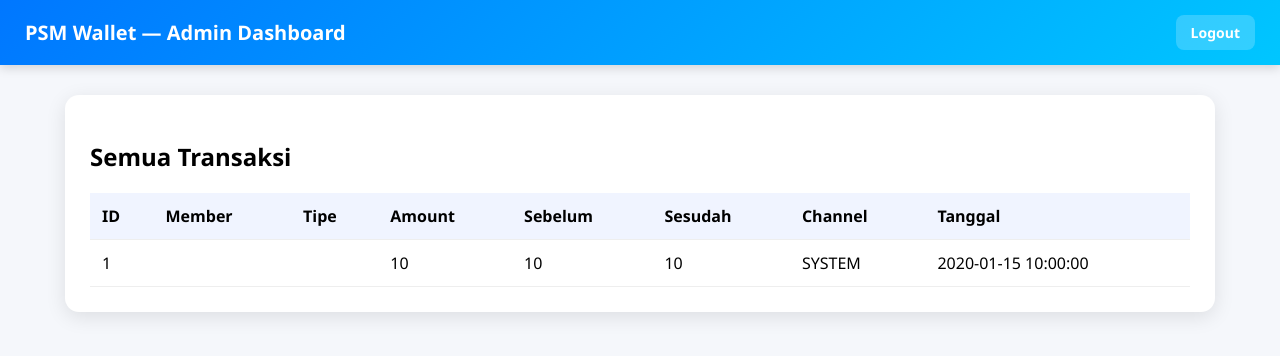
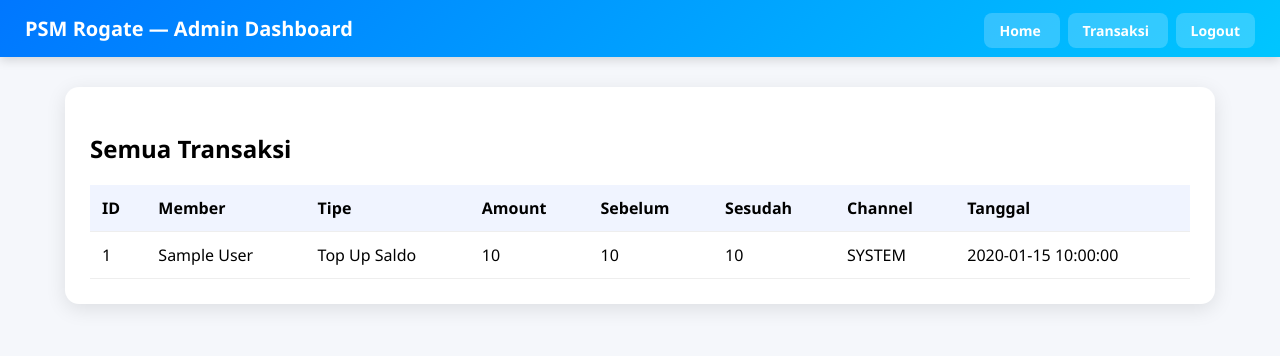
Before and after one commit to rogate13/PSM_Rogate, a CodeIgniter app: page /PSM_Rogate/index.php/adminview/transactions in a window 1280 px wide. Shown: the top 356 px of the page. Run offline with CodeIgniter, Linux system fonts and the light colour scheme; data comes from the database, SQL or seed files in the repository; tables that the repository leaves empty hold one stand-in row (values such as "Sample post"); data that the repository does not hold is empty.

Commit message:
perbaikan tampilan

```diff
--- a/application/controllers/AdminView.php
+++ b/application/controllers/AdminView.php
@@ -26,7 +26,7 @@ class AdminView extends CI_Controller
         if (!$data['member']) show_404();
 
         $this->load->view('admin/layouts/header');
-        $this->load->view('admin/members/detail', $data);
+        $this->load->view('admin/detail', $data);
         $this->load->view('admin/layouts/footer');
     }
 
--- a/application/models/Transaction_model.php
+++ b/application/models/Transaction_model.php
@@ -23,9 +23,15 @@ class Transaction_model extends CI_Model
     public function getAll()
     {
         return $this->db
-            ->select('transactions.*, transaction_types.code AS type_code, users.username AS created_by_name')
+            ->select('
+            transactions.*,
+            members.full_name AS member_name,
+            transaction_types.name AS type_name,
+            users.username AS created_by_name
+        ')
             ->from('transactions')
-            ->join('transaction_types', 'transaction_types.id = transactions.transaction_type_id')
+            ->join('members', 'members.id = transactions.member_id', 'left')
+            ->join('transaction_types', 'transaction_types.id = transactions.transaction_type_id', 'left')
             ->join('users', 'users.id = transactions.created_by', 'left')
             ->order_by('transactions.id', 'DESC')
             ->get()
--- a/application/views/admin/layouts/header.php
+++ b/application/views/admin/layouts/header.php
@@ -1,8 +1,9 @@
 <!DOCTYPE html>
 <html lang="en">
+
 <head>
     <meta charset="UTF-8">
-    <title>Admin - PSM Wallet</title>
+    <title>Admin - PSM Rogate</title>
     <meta name="viewport" content="width=device-width, initial-scale=1">
 
     <style>
@@ -21,21 +22,29 @@
             display: flex;
             justify-content: space-between;
             align-items: center;
-            box-shadow: 0 3px 10px rgba(0,0,0,0.15);
+            box-shadow: 0 3px 10px rgba(0, 0, 0, 0.15);
         }
 
-        .topbar a {
+        .nav-menu a {
             color: white;
             text-decoration: none;
             font-size: 14px;
             padding: 8px 15px;
-            background: rgba(255,255,255,0.2);
             border-radius: 8px;
+            margin-left: 8px;
+            background: rgba(255, 255, 255, 0.20);
             transition: 0.2s;
         }
 
-        .topbar a:hover {
-            background: rgba(255,255,255,0.35);
+        .nav-menu a:hover {
+            background: rgba(255, 255, 255, 0.35);
+        }
+
+        /* ACTIVE MENU */
+        .nav-menu a.active {
+            background: white !important;
+            color: #0077ff !important;
+            font-weight: bold;
         }
 
         .container-card {
@@ -44,7 +53,7 @@
             background: white;
             padding: 25px;
             border-radius: 14px;
-            box-shadow: 0 5px 20px rgba(0,0,0,0.1);
+            box-shadow: 0 5px 20px rgba(0, 0, 0, 0.1);
         }
 
         table {
@@ -53,7 +62,8 @@
             margin-top: 15px;
         }
 
-        th, td {
+        th,
+        td {
             padding: 12px;
             border-bottom: 1px solid #eee;
             text-align: left;
@@ -82,11 +92,31 @@
         }
     </style>
 </head>
+
 <body>
 
-<div class="topbar">
-    <span>PSM Wallet — Admin Dashboard</span>
-    <a href="<?= base_url('logout') ?>">Logout</a>
-</div>
+    <?php
+    $uri = uri_string();
+    ?>
 
-<div class="container-card">
+    <div class="topbar">
+        <span>PSM Rogate — Admin Dashboard</span>
+
+        <div class="nav-menu">
+
+            <a href="<?= base_url('admin/members') ?>"
+                class="<?= (strpos($uri, 'admin/members') === 0) ? 'active' : '' ?>">
+                Home
+            </a>
+
+            <a href="<?= base_url('admin/transactions') ?>"
+                class="<?= ($uri === 'admin/transactions') ? 'active' : '' ?>">
+                Transaksi
+            </a>
+
+            <a href="<?= base_url('logout') ?>" class="logout-btn">Logout</a>
+
+        </div>
+    </div>
+
+    <div class="container-card">
--- a/application/views/login/index.php
+++ b/application/views/login/index.php
@@ -3,7 +3,7 @@
     <div class="login-card">
         <div class="brand-area">
             <img src="<?= base_url('img/wallet.png') ?>" class="brand-icon" alt="Wallet Icon">
-            <h2 class="brand-title">PSM Wallet</h2>
+            <h2 class="brand-title">PSM Rogate</h2>
             <p class="brand-subtitle">Secure Member Balance System</p>
         </div>
 
--- a/application/views/login/layouts/header.php
+++ b/application/views/login/layouts/header.php
@@ -2,7 +2,7 @@
 <html lang="en">
 <head>
     <meta charset="UTF-8">
-    <title>Login - PSM Wallet</title>
+    <title>Login - PSM Rogate</title>
     <meta name="viewport" content="width=device-width, initial-scale=1">
 
     <style>
```
